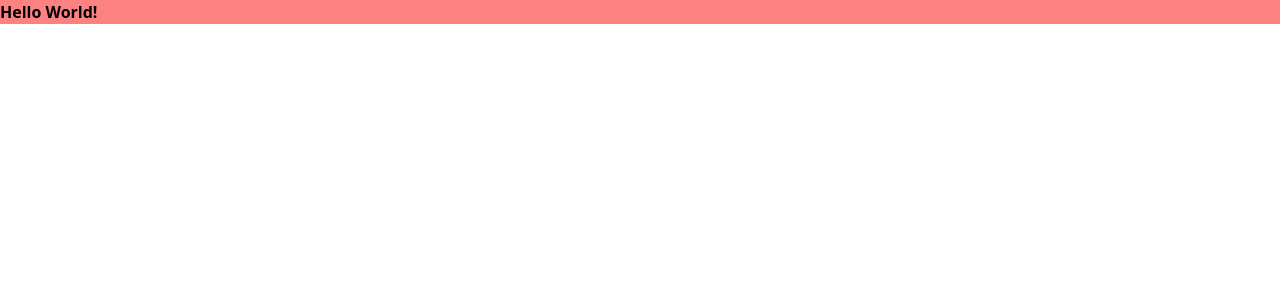
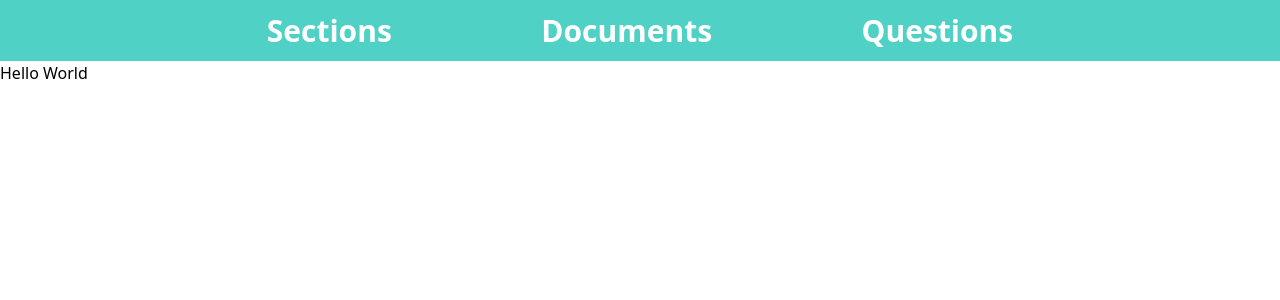
Before and after one commit to cronokirby/notatio, a Next.js app: page / in a window 1280 px wide. Shown: the top 300 px of the page. Built offline with nearby package versions, Linux system fonts and the light colour scheme.

Commit message:
Add nav bar

```diff
--- /dev/null
+++ b/components/Nav.tsx
@@ -0,0 +1,9 @@
+export default function Nav() {
+  return (
+    <div className="px-48 py-2 flex items-baseline justify-around text-3xl font-bold text-white bg-teal-400">
+      <div className="hover:text-teal-200">Sections</div>
+      <div className="hover:text-teal-200">Documents</div>
+      <div className="hover:text-teal-200">Questions</div>
+    </div>
+  );
+}
--- a/pages/index.tsx
+++ b/pages/index.tsx
@@ -1,3 +1,9 @@
+import Nav from '../components/Nav';
+
 export default function Home() {
-  return <h1 className="bg-red-400 font-bold font-sans">Hello World!</h1>;
+  return (
+    <>
+      <Nav /> <h1>Hello World</h1>
+    </>
+  );
 }
--- a/styles/styles.css
+++ b/styles/styles.css
@@ -2,4 +2,9 @@
 @tailwind base;
 @tailwind components;
 /* purgecss end ignore */
+
+html, body {
+  @apply font-sans;
+}
+
 @tailwind utilities;
```
